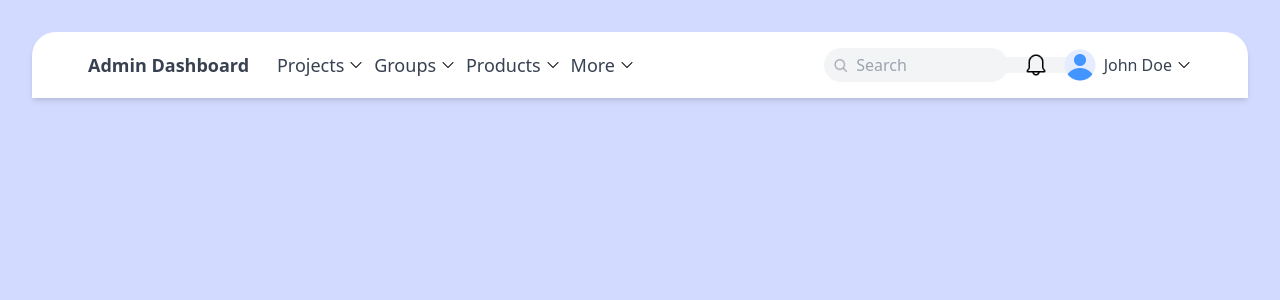
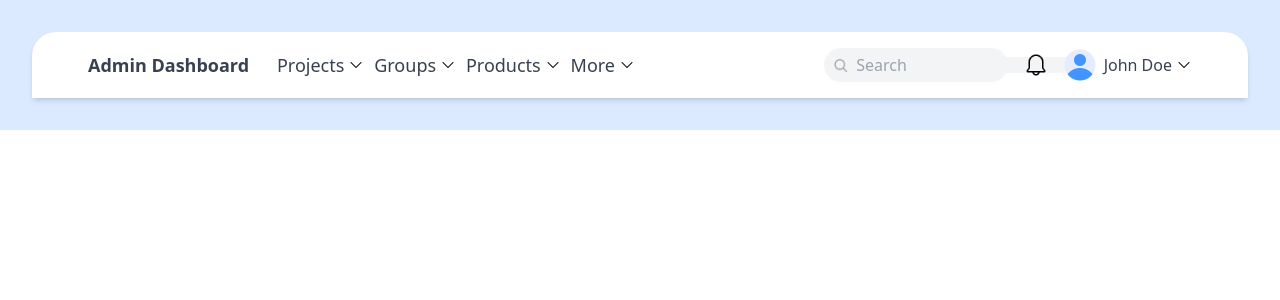
Before and after one commit to OgAeons/admin-dashboard, a React (Vite) app: page / in a window 1280 px wide. Shown: the top 300 px of the page. Built offline with nearby package versions, Linux system fonts and the light colour scheme.

Commit message:
Added: Dashboard route, implemented a global dark mode state management

```diff
--- a/src/App.jsx
+++ b/src/App.jsx
@@ -1,11 +1,20 @@
-import React from 'react'
-import Navbar from './components/Navbar'
+import React, { useState, useEffect } from 'react'
+import Dashboard from './routes/Dashboard'
 
 function App() {
+    const [darkMode, setDarkMode] = useState(false)
+
+    useEffect(() => {
+        if (darkMode) {
+            document.documentElement.classList.add('dark');
+        } else {
+            document.documentElement.classList.remove('dark');
+        }
+    }, [darkMode])
+
     return (
-        <div className='bg-blue-100 h-auto m-8 rounded-3xl'>
-            <Navbar />
-
+        <div className={`${darkMode ? 'dark' : ''} bg-blue-100 dark:bg-gray-800 p-8`}>
+            <Dashboard darkMode={darkMode} setDarkMode={setDarkMode} />
         </div>
     )
 }
--- a/src/components/Navbar.jsx
+++ b/src/components/Navbar.jsx
@@ -1,8 +1,7 @@
 import React, { useState, useEffect, useRef } from 'react'
 
-function Navbar() {
+function Navbar({ darkMode, setDarkMode }) {
     const [isUserDropdownOpen, setIsUserDropdownOpen] = useState(false)
-    const [darkMode, setDarkMode] = useState(false)
     const dropdownRef = useRef(null)
 
     const dropdown = {
@@ -18,7 +17,6 @@ function Navbar() {
 
     function toggleDarkMode() {
         setDarkMode(!darkMode)
-        document.documentElement.classList.toggle('dark')
     }
 
     useEffect(() => {
--- a/src/index.css
+++ b/src/index.css
@@ -3,9 +3,9 @@
 @tailwind utilities;
 
 
-body {
+/* body {
     background-color: rgb(210, 219, 255);
-}
+} */
 
 .no-select {
     user-select: none;
--- /dev/null
+++ b/src/routes/Dashboard.jsx
@@ -0,0 +1,12 @@
+import React  from 'react'
+import Navbar from '../components/Navbar'
+
+function Dashboard({ darkMode, setDarkMode }) {
+  return (
+    <div>
+        <Navbar darkMode={darkMode} setDarkMode={setDarkMode} />
+    </div>
+  )
+}
+
+export default Dashboard
```
